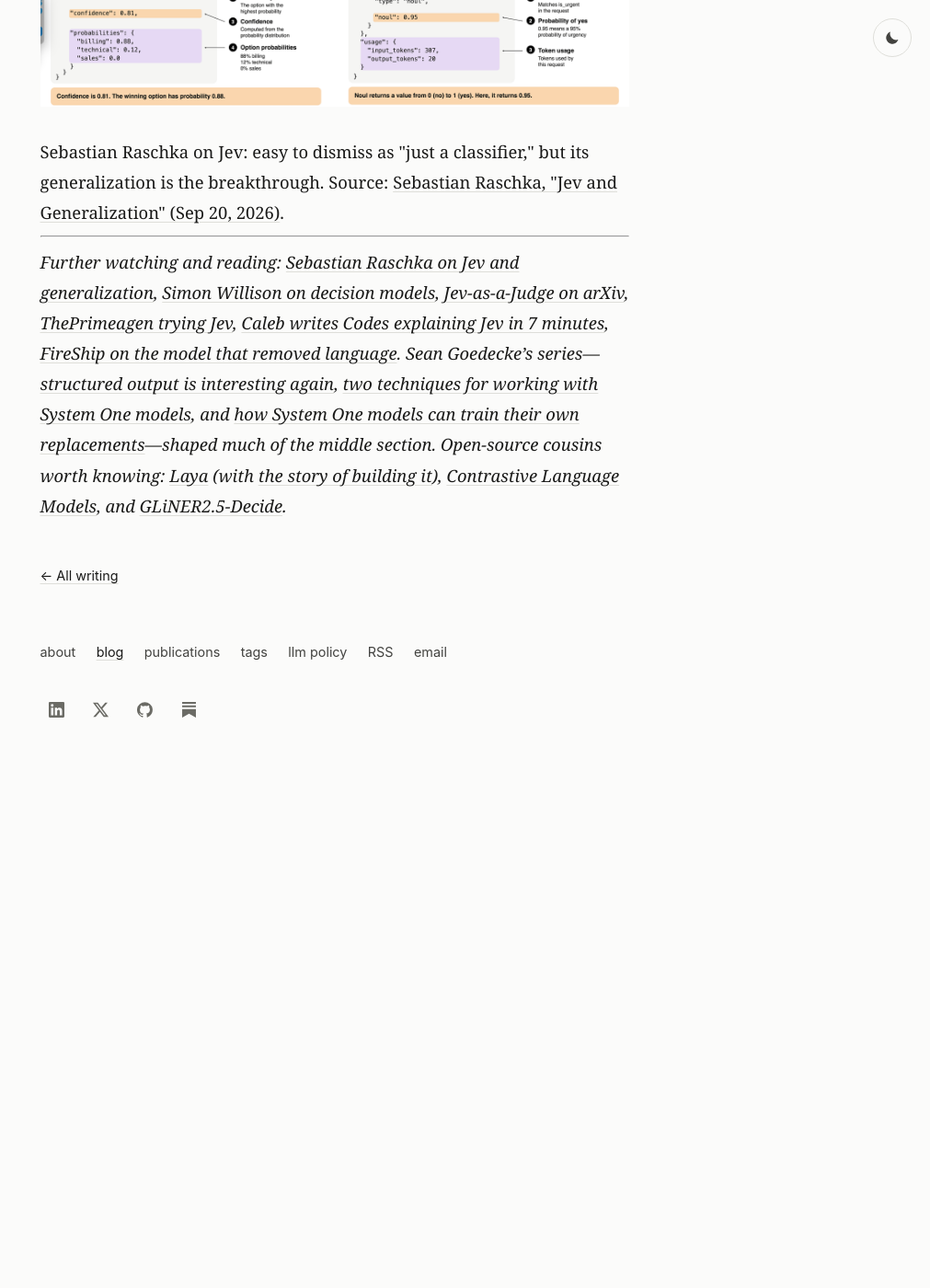
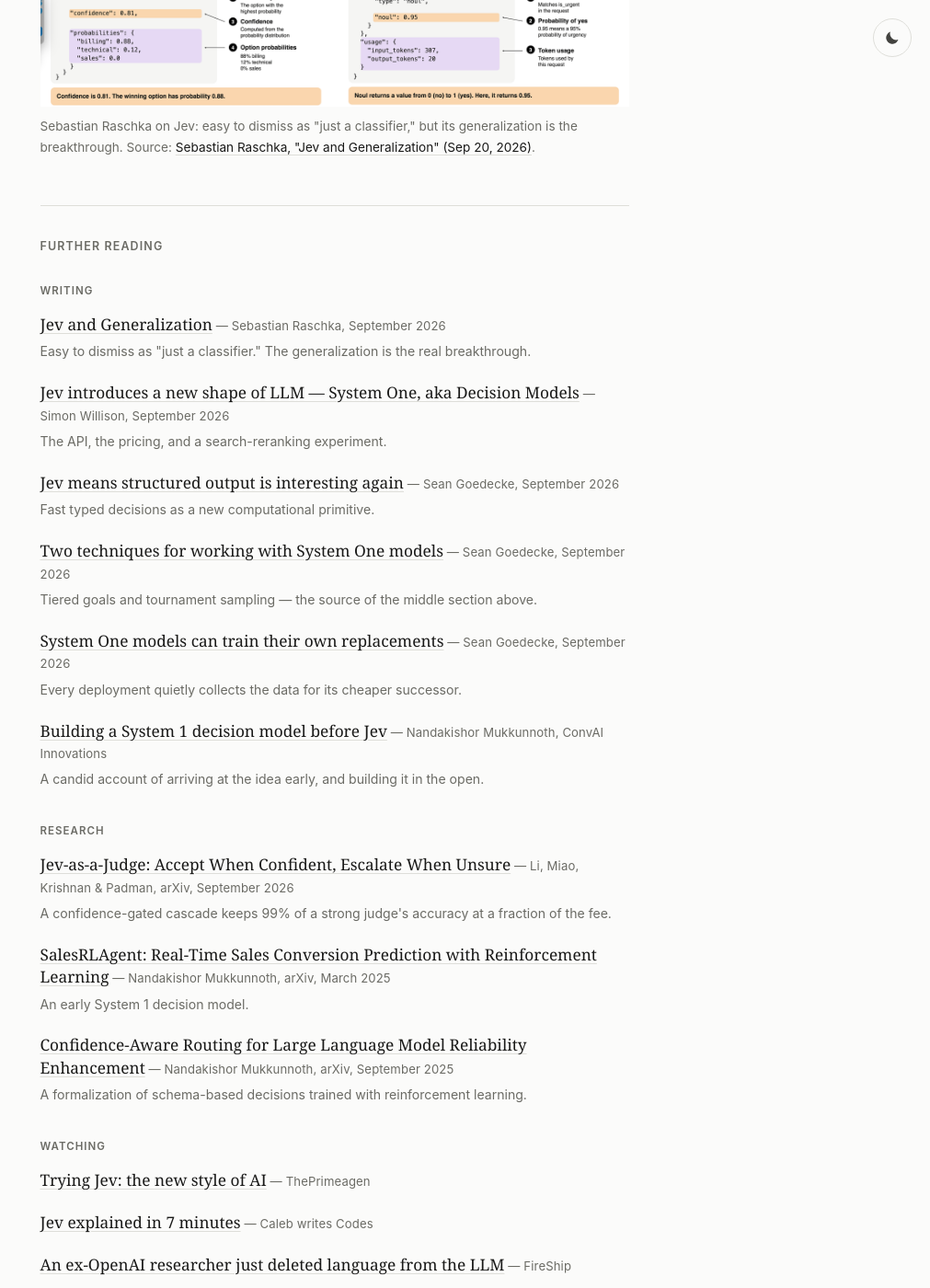
Before and after one commit to pgg1610/personal_blog, a Jekyll site: the page built from _posts/2026-09-27-decision-models.md, in a window 1280 px wide and 1400 px high, scrolled down 5815 px. Shown: the whole window at 92% size, without its empty margins (269-1280 px from the left). Built offline with Jekyll 4.4.1, drawn with Linux system fonts in a browser that asks for light colours; before the commit the page ends 6644 px from its top, so only the background shows below that; some of the changed text lies outside the part shown.

Commit message:
Rebuild further reading as a grouped, spaced reference block
Each entry now sits on its own line with a linked title, a muted
attribution, and a one-line gloss, grouped into Writing / Research /
Watching / Open source. Adds .references styling and a .caption rule
(the class was used by posts but never defined in the stylesheet).

```diff
--- a/_posts/2026-09-27-decision-models.md
+++ b/_posts/2026-09-27-decision-models.md
@@ -58,6 +58,85 @@
 Sebastian Raschka on Jev: easy to dismiss as "just a classifier," but its generalization is the breakthrough. Source: <a href="https://sebastianraschka.com/blog/2026/jev-classification-generalization.html">Sebastian Raschka, "Jev and Generalization" (Sep 20, 2026)</a>.
 </div>
 
----
+<div class="references">
 
-*Further watching and reading: [Sebastian Raschka on Jev and generalization](https://sebastianraschka.com/blog/2026/jev-classification-generalization.html), [Simon Willison on decision models](https://simonwillison.net/2026/Sep/21/jev/), [Jev-as-a-Judge on arXiv](https://arxiv.org/abs/2609.26550), [ThePrimeagen trying Jev](https://www.youtube.com/watch?v=FQNftquDDaI), [Caleb writes Codes explaining Jev in 7 minutes](https://www.youtube.com/watch?v=vj7hysh0mOI), [FireShip on the model that removed language](https://www.youtube.com/watch?v=TbkUKCm3CHQ). Sean Goedecke's series—[structured output is interesting again](https://www.seangoedecke.com/jev-means-structured-output-is-interesting-again/), [two techniques for working with System One models](https://www.seangoedecke.com/two-techniques-for-working-with-system-one-models/), and [how System One models can train their own replacements](https://www.seangoedecke.com/system-one-models-can-train-their-own-replacements/)—shaped much of the middle section. Open-source cousins worth knowing: [Laya](https://github.com/NandhaKishorM/laya) (with [the story of building it](https://laya.convaiinnovations.com/)), [Contrastive Language Models](https://github.com/Contrastive-LM/CLM), and [GLiNER2.5-Decide](https://x.com/george_onx/status/2103189119891624205).*
+<h2>Further reading</h2>
+
+<h3>Writing</h3>
+
+<ul>
+<li>
+<a href="https://sebastianraschka.com/blog/2026/jev-classification-generalization.html">Jev and Generalization</a><span class="ref-meta"> &mdash; Sebastian Raschka, September 2026</span>
+<span class="ref-gloss">Easy to dismiss as "just a classifier." The generalization is the real breakthrough.</span>
+</li>
+<li>
+<a href="https://simonwillison.net/2026/Sep/21/jev/">Jev introduces a new shape of LLM &mdash; System One, aka Decision Models</a><span class="ref-meta"> &mdash; Simon Willison, September 2026</span>
+<span class="ref-gloss">The API, the pricing, and a search-reranking experiment.</span>
+</li>
+<li>
+<a href="https://www.seangoedecke.com/jev-means-structured-output-is-interesting-again/">Jev means structured output is interesting again</a><span class="ref-meta"> &mdash; Sean Goedecke, September 2026</span>
+<span class="ref-gloss">Fast typed decisions as a new computational primitive.</span>
+</li>
+<li>
+<a href="https://www.seangoedecke.com/two-techniques-for-working-with-system-one-models/">Two techniques for working with System One models</a><span class="ref-meta"> &mdash; Sean Goedecke, September 2026</span>
+<span class="ref-gloss">Tiered goals and tournament sampling &mdash; the source of the middle section above.</span>
+</li>
+<li>
+<a href="https://www.seangoedecke.com/system-one-models-can-train-their-own-replacements/">System One models can train their own replacements</a><span class="ref-meta"> &mdash; Sean Goedecke, September 2026</span>
+<span class="ref-gloss">Every deployment quietly collects the data for its cheaper successor.</span>
+</li>
+<li>
+<a href="https://laya.convaiinnovations.com/">Building a System 1 decision model before Jev</a><span class="ref-meta"> &mdash; Nandakishor Mukkunnoth, ConvAI Innovations</span>
+<span class="ref-gloss">A candid account of arriving at the idea early, and building it in the open.</span>
+</li>
+</ul>
+
+<h3>Research</h3>
+
+<ul>
+<li>
+<a href="https://arxiv.org/abs/2609.26550">Jev-as-a-Judge: Accept When Confident, Escalate When Unsure</a><span class="ref-meta"> &mdash; Li, Miao, Krishnan &amp; Padman, arXiv, September 2026</span>
+<span class="ref-gloss">A confidence-gated cascade keeps 99% of a strong judge's accuracy at a fraction of the fee.</span>
+</li>
+<li>
+<a href="https://arxiv.org/abs/2503.23303">SalesRLAgent: Real-Time Sales Conversion Prediction with Reinforcement Learning</a><span class="ref-meta"> &mdash; Nandakishor Mukkunnoth, arXiv, March 2025</span>
+<span class="ref-gloss">An early System 1 decision model.</span>
+</li>
+<li>
+<a href="https://arxiv.org/abs/2510.01237">Confidence-Aware Routing for Large Language Model Reliability Enhancement</a><span class="ref-meta"> &mdash; Nandakishor Mukkunnoth, arXiv, September 2025</span>
+<span class="ref-gloss">A formalization of schema-based decisions trained with reinforcement learning.</span>
+</li>
+</ul>
+
+<h3>Watching</h3>
+
+<ul>
+<li>
+<a href="https://www.youtube.com/watch?v=FQNftquDDaI">Trying Jev: the new style of AI</a><span class="ref-meta"> &mdash; ThePrimeagen</span>
+</li>
+<li>
+<a href="https://www.youtube.com/watch?v=vj7hysh0mOI">Jev explained in 7 minutes</a><span class="ref-meta"> &mdash; Caleb writes Codes</span>
+</li>
+<li>
+<a href="https://www.youtube.com/watch?v=TbkUKCm3CHQ">An ex-OpenAI researcher just deleted language from the LLM</a><span class="ref-meta"> &mdash; FireShip</span>
+</li>
+</ul>
+
+<h3>Open source</h3>
+
+<ul>
+<li>
+<a href="https://github.com/NandhaKishorM/laya">Laya</a><span class="ref-meta"> &mdash; ConvAI Innovations</span>
+<span class="ref-gloss">Open-weight decision models: three checkpoints, 100+ languages, 33 ms per pass, Apache 2.0.</span>
+</li>
+<li>
+<a href="https://github.com/Contrastive-LM/CLM">Contrastive Language Models</a><span class="ref-meta"> &mdash; CLM-8B</span>
+<span class="ref-gloss">Trained contrastively on states and actions; on par with Jev at up to 9&times; lower latency.</span>
+</li>
+<li>
+<a href="https://x.com/george_onx/status/2103189119891624205">GLiNER2.5-Decide</a><span class="ref-meta"> &mdash; George Maloney and collaborators</span>
+<span class="ref-gloss">Decisions that also extract evidence and structured records.</span>
+</li>
+</ul>
+
+</div>
--- a/assets/css/main.css
+++ b/assets/css/main.css
@@ -139,6 +139,19 @@
 .post-content code { font-size: 0.85em; }
 .post-content table { display: block; max-width: 100%; overflow-x: auto; border-collapse: collapse; font-size: 0.9em; }
 .post-content th, .post-content td { padding: 0.5rem; border-bottom: 1px solid var(--line); text-align: left; }
+.post-content .caption { margin: -1.35rem 0 2.5rem; color: var(--muted); font-family: var(--sans); font-size: 0.85rem; line-height: 1.65; }
+
+/* The further-reading block at the end of a post: one entry per line, grouped by kind. */
+.post-content .references { margin: 3.25rem 0 0; padding-top: 2.25rem; border-top: 1px solid var(--line); }
+.post-content .references h2 { margin: 0 0 2rem; font-family: var(--sans); font-size: 0.78rem; font-weight: 600; letter-spacing: 0.09em; text-transform: uppercase; color: var(--muted); }
+.post-content .references h3 { margin: 2.25rem 0 1rem; font-family: var(--sans); font-size: 0.72rem; font-weight: 600; letter-spacing: 0.09em; text-transform: uppercase; color: var(--muted); }
+.post-content .references h3:first-of-type { margin-top: 0; }
+.post-content .references ul { margin: 0; padding: 0; list-style: none; }
+.post-content .references li { margin: 0 0 1.35rem; font-family: var(--sans); font-size: 0.95rem; line-height: 1.55; }
+.post-content .references li:last-child { margin-bottom: 0; }
+.post-content .references li > a { color: var(--ink); font-family: var(--serif); font-size: 1.08rem; line-height: 1.4; }
+.post-content .references .ref-meta { color: var(--muted); font-family: var(--sans); font-size: 0.82rem; letter-spacing: 0.01em; }
+.post-content .references .ref-gloss { display: block; margin-top: 0.3rem; color: var(--muted); font-family: var(--sans); font-size: 0.88rem; line-height: 1.65; }
 .back-link { margin: 3rem 0 0; font-size: 0.9rem; }
 
 /* Click-to-zoom for images in the writing. */
```
